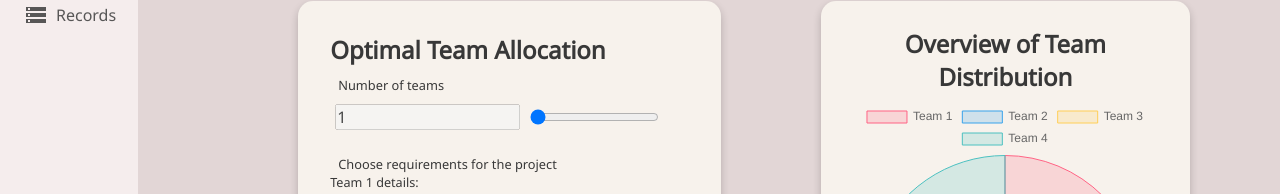
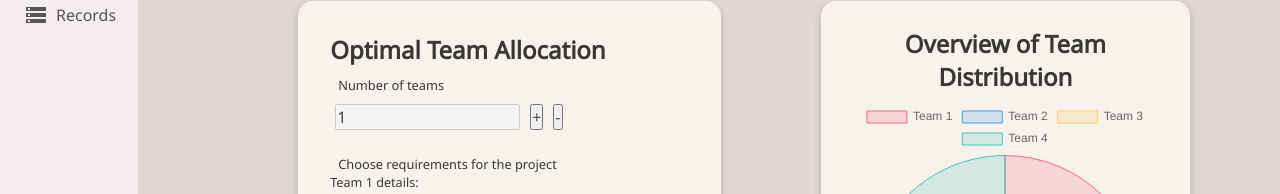
Before and after one commit to SowmyaaRamesh/HR-Allocation-Application, a React (Create React App) app in the folder Web Application - Front End/: page / in a window 1280 px wide. Shown: the part 161-355 px from the top of the page. Built offline with nearby package versions, Linux system fonts and the light colour scheme.

Commit message:
fix input team listing

```diff
--- a/Web Application - Front End/src/components/FormInput.js
+++ b/Web Application - Front End/src/components/FormInput.js
@@ -52,14 +52,17 @@ const FormInput = (props) => {
         // props.setIsDisabled(false);
         setMsg("Download link available");
         alert("The team structure can now be downloaded!");
+
         console.log("Click download");
       });
+
+
     e.preventDefault();
   };
 
   const handleTeamNumInput = (e) => {
-    setTeamNumInput((prev) => setTeamNumInput(e.target.value));
-
+    // setTeamNumInput((prev) => setTeamNumInput(e.target.value));
+    setTeamNumInput(teamNumInput+1);
     setTeamRequirements([
       ...teamRequirements,
       {
@@ -73,6 +76,10 @@ const FormInput = (props) => {
         lvl_type4: "0",
       },
     ]);
+  };
+  const handleTeamNumInputSub = (e)=>{
+    setTeamNumInput(teamNumInput-1);
+    setTeamRequirements(teamRequirements.slice(0,-1));
   };
   return (
     <div>
@@ -90,17 +97,22 @@ const FormInput = (props) => {
             value={teamNumInput}
           />
           <input
-            type="range"
+            type="button"
             name="numberOfTeams"
             id="numberOfTeams"
-            min="1"
-            max="10"
-            value={teamNumInput}
-            onChange={handleTeamNumInput}
+            value={"+"}
+            onClick={handleTeamNumInput}
           />
+          <input
+            type="button"
+            name="numberOfTeams"
+            id="numberOfTeams"
+            value={"-"}
+            onClick={handleTeamNumInputSub}
+          />
+
         </div>
-          <label htmlFor="typeOfEngineer">Choose requirements for the project
-          </label>
+          <label htmlFor="typeOfEngineer">Choose requirements for the project</label>
 
 
         {teamRequirements.map((team, index) => (
@@ -110,8 +122,7 @@ const FormInput = (props) => {
               name="type1"
               id="type1"
               value={team.type1}
-              onChange={(e) => handleTeamRequirementsChange(index, e)}
-            >
+              onChange={(e) => handleTeamRequirementsChange(index, e)}>
               <option value="default">Type of engineer </option>
               <option value="sde">SDE</option>
               <option value="nfit">NFIT</option>
```
Also changed, not shown: 1 other file (tests, documents, lock files or other folders).
